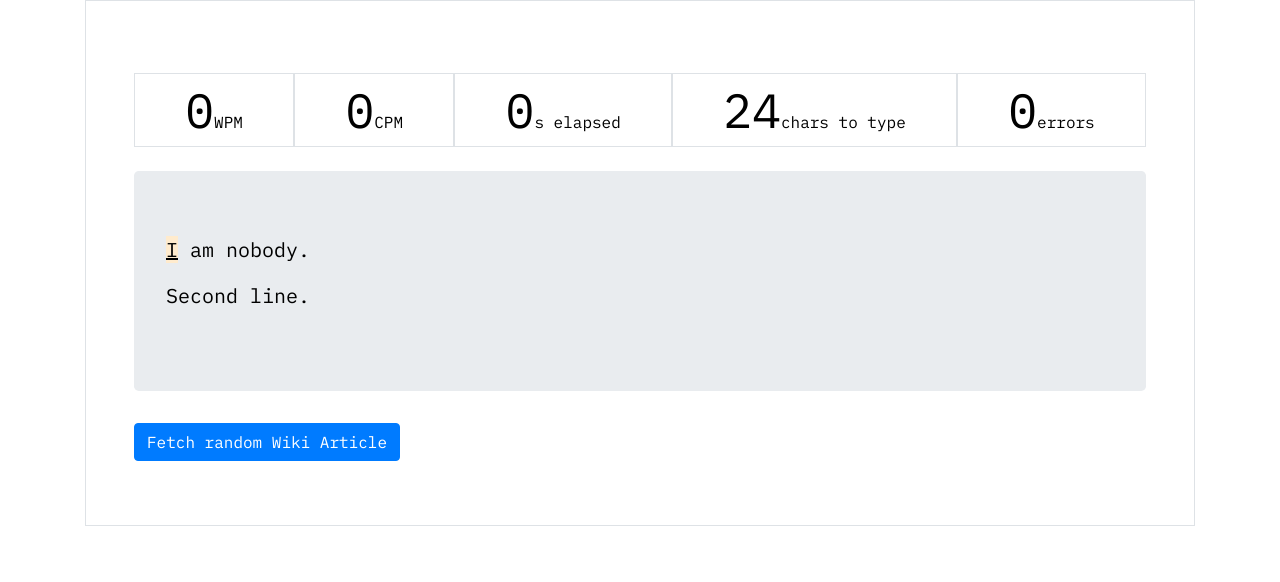
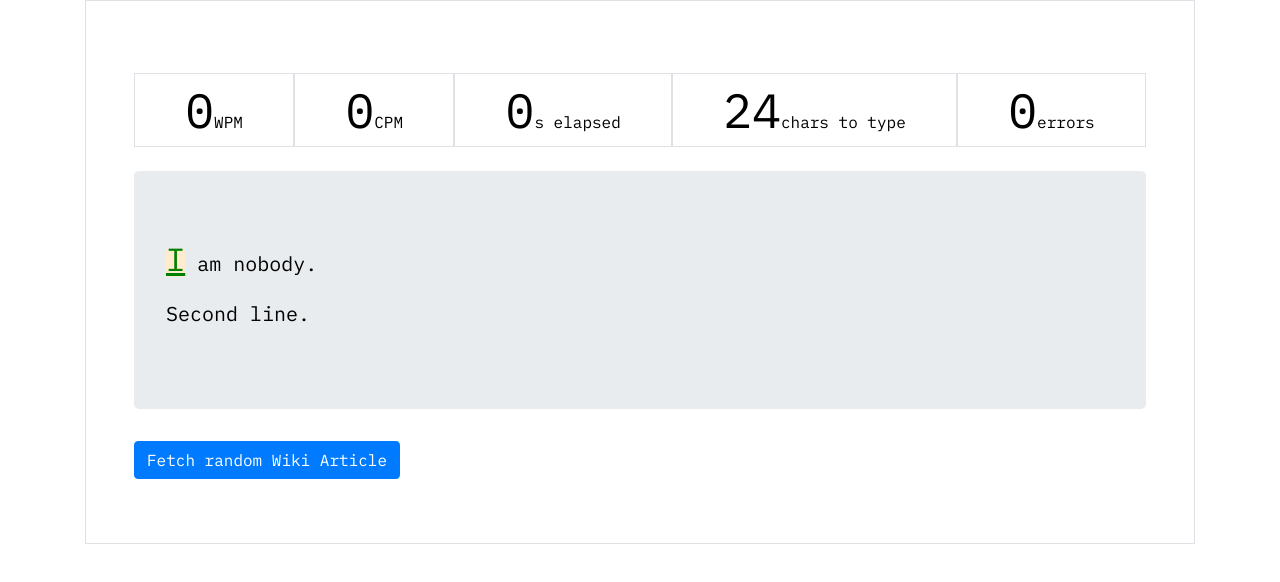
Before and after one commit to jasbir-singh/typer, a React (Create React App) app: page / in a window 1280 px wide. Shown: the top 582 px of the page. Built offline with nearby package versions, Linux system fonts and the light colour scheme.

Commit message:
Style changes

```diff
--- a/src/Paragraph.js
+++ b/src/Paragraph.js
@@ -10,6 +10,8 @@ const StyledParagraph = styled.div`
   .char--current {
     text-decoration: underline;
     font-weight: bolder;
+    font-size: 2rem;
+    color: green;
   };
 
   .char--correctly-typed {
--- a/src/TextWithSpinner.js
+++ b/src/TextWithSpinner.js
@@ -7,7 +7,7 @@ import {
 const TextWithSpinner = ({ loading }) => (
     <div>
     {
-      loading ? <Wave size={200} /> : <Text />
+      loading ? <Wave size={150} /> : <Text />
     }
   </div>
 );
```
